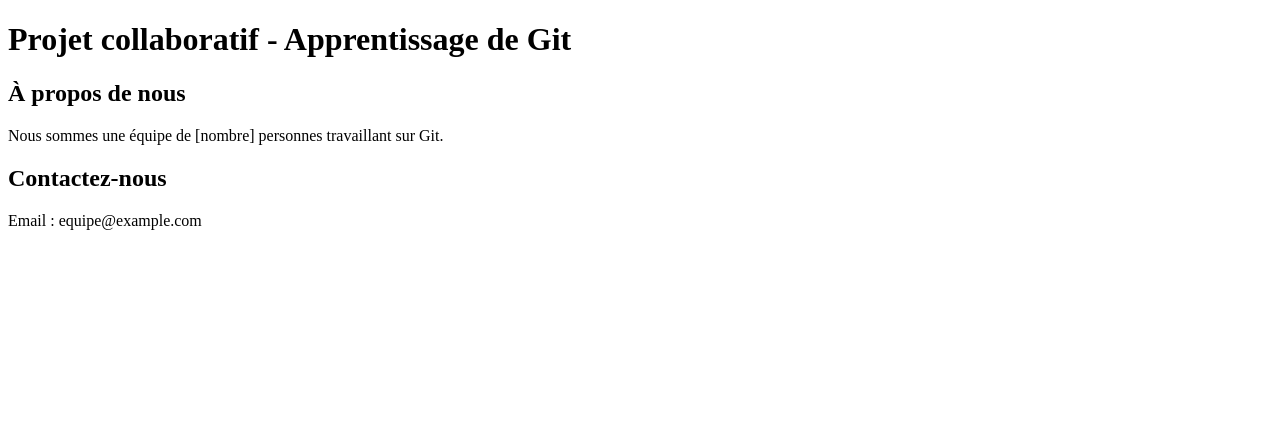
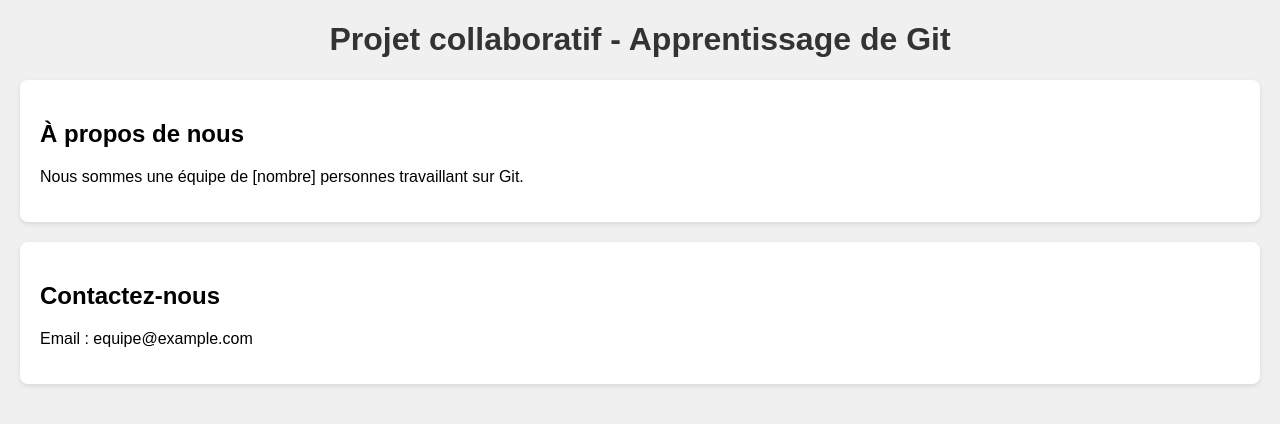
Before and after one commit to madridbg/projet-equipe-collaboration, a plain HTML site: page index.html in a window 1280 px wide. Drawn offline with Linux system fonts and the light colour scheme.

Commit message:
Ajout du fichier CSS avec styles de base

```diff
--- a/index.html
+++ b/index.html
@@ -5,6 +5,7 @@
     <meta charset="UTF-8">
     <meta name="viewport" content="width=device-width, initial-scale=1.0">
     <title>Projet d'équipe</title>
+    <link rel="stylesheet" href="style.css">
 </head>
 
 <body>
--- /dev/null
+++ b/style.css
@@ -0,0 +1,18 @@
+body {
+    font-family: Arial, sans-serif;
+    margin: 20px;
+    background-color: #f0f0f0;
+}
+
+h1 {
+    color: #333;
+    text-align: center;
+}
+
+section {
+    background-color: white;
+    padding: 20px;
+    margin: 20px 0;
+    border-radius: 8px;
+    box-shadow: 0 2px 5px rgba(0,0,0,0.1);
+}
```
